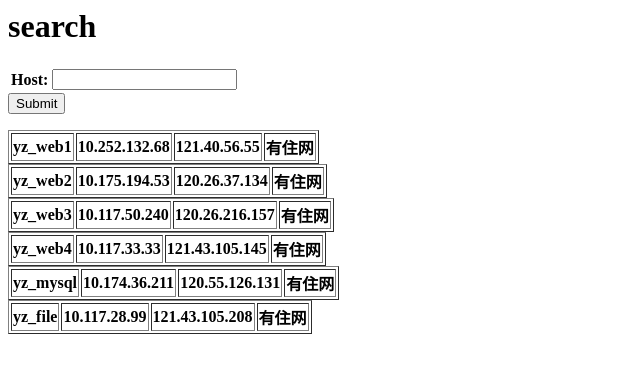
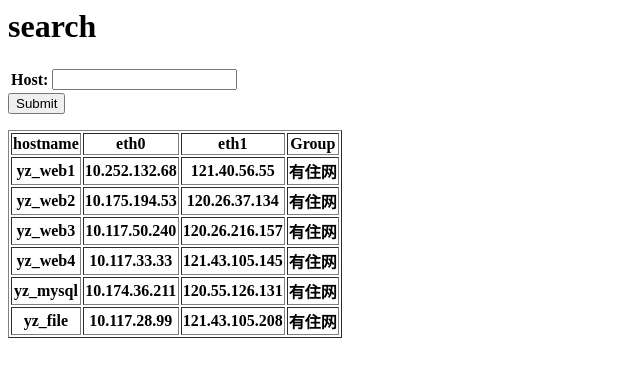
Before and after one commit to gqdw/cmdb, a Django app: template cmdb/main/templates/search.html in a window 1280 px wide. Shown: the top 377 px of the page, without its empty margins (0-640 px from the left). Run offline with Django 3.2, Linux system fonts and the light colour scheme; the template is opened without the code that fills it: values that come from a table or form of the project are taken from there, others are empty; data comes from the database, SQL or seed files in the repository; both versions use the stored data as it was after the commit.

Commit message:
change template

```diff
--- a/cmdb/main/templates/search.html
+++ b/cmdb/main/templates/search.html
@@ -13,14 +13,20 @@
 	</table>
 	<input type="submit" value="Submit">
 </form>
+<table border="1">
+	<tr>
+		<th>hostname</th>
+		<th>eth0</th>
+		<th>eth1</th>
+		<th>Group</th>
+	</tr>
 {% for host in hosts %}
-<table border="1">
         <tr>
                 <th>{{ host.hostname }} </th>
                 <th>{{ host.eth0 }} </th>
                 <th>{{ host.eth1 }} </th>
                 <th> {{ host.group }} </th>
         </tr>
+{% endfor %}
 </table>
-{% endfor %}
 </html>
```
Also changed, not shown: cmdb/db.sqlite3.
